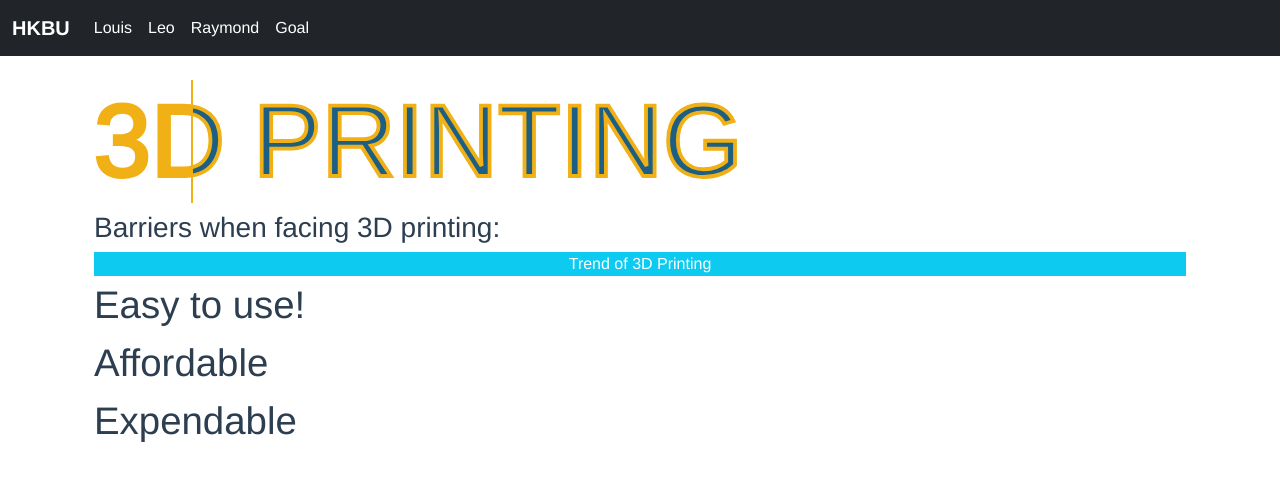
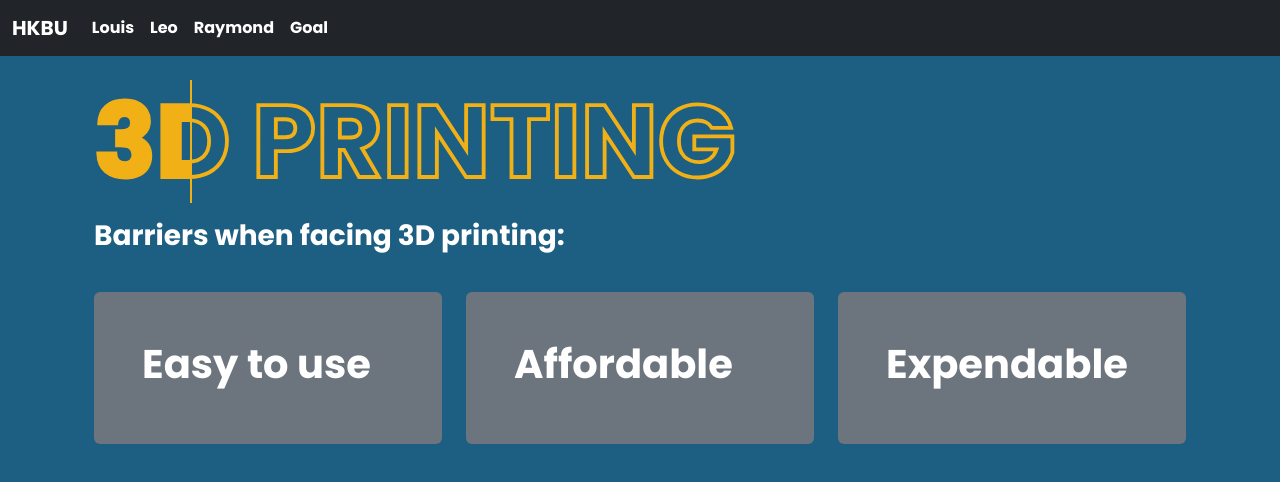
Before and after one commit to leoleo1222/landing-web-3dprinter, a Vue app: page /louis in a window 1280 px wide. Shown: the top 482 px of the page. Built offline with nearby package versions, Linux system fonts and the light colour scheme; what vue3-apexcharts would draw is missing.

Commit message:
Raymond's part

```diff
--- a/src/components/BgComp.vue
+++ b/src/components/BgComp.vue
@@ -4,21 +4,26 @@
       <h2 data-text="3D PRINTING">3D PRINTING</h2>
     </div>
 
-    <h3>
-      Barriers when facing 3D printing:
-    </h3>
+    <h3 class="pt-2 text-white">Barriers when facing 3D printing:</h3>
 
-    <div class="row">
-      <div class="col md-4"></div>
-      <div class="col md-4"></div>
-      <div class="col md-4"></div>
+    <div class="row pt-2">
+      <div class="col-sm-4">
+        <div class="mt-4 p-5 bg-secondary text-white rounded" data-aos="flip-left">
+          <h1>Easy to use</h1>
+        </div>
+      </div>
+      <div class="col-sm-4">
+        <div class="mt-4 p-5 bg-secondary text-white rounded" data-aos="flip-left">
+          <h1>Affordable</h1>
+        </div>
+      </div>
+      <div class="col-sm-4">
+        <div class="mt-4 p-5 bg-secondary text-white rounded" data-aos="flip-left">
+          <h1>Expendable</h1>
+        </div>
+      </div>
     </div>
 
-    <div class="jumbotron jumbotron-fluid bg-info text-white text-center " >Trend of 3D Printing </div>
-
-    <div class="slideInRight">Easy to use!</div>
-    <div class="slideInRight">Affordable</div>
-    <div class="slideInRight">Expendable</div>
   </div>
 </template>
 
@@ -39,6 +44,19 @@ export default {
 
 <style>
 @import url("https://fonts.googleapis.com/css2?family=Poppins:wght@700&display=swap");
+
+.container {
+  min-height: 100vh;
+  justify-content: flex;
+}
+
+* {
+  font-family: "Poppins", sans-serif;
+}
+
+body {
+  background: #1c5f83;
+}
 
 .textbox {
   display: flex;
--- a/src/views/CView.vue
+++ b/src/views/CView.vue
@@ -15,18 +15,3 @@ export default {
     },
 };
 </script>
-
-<style>
-.container{
-  min-height: 100vh;
-  justify-content: flex;
-}
-
-* {
-  font-family: "Poppins", sans-serif;
-}
-
-body {
-  background: #1c5f83;
-}
-</style>
```
